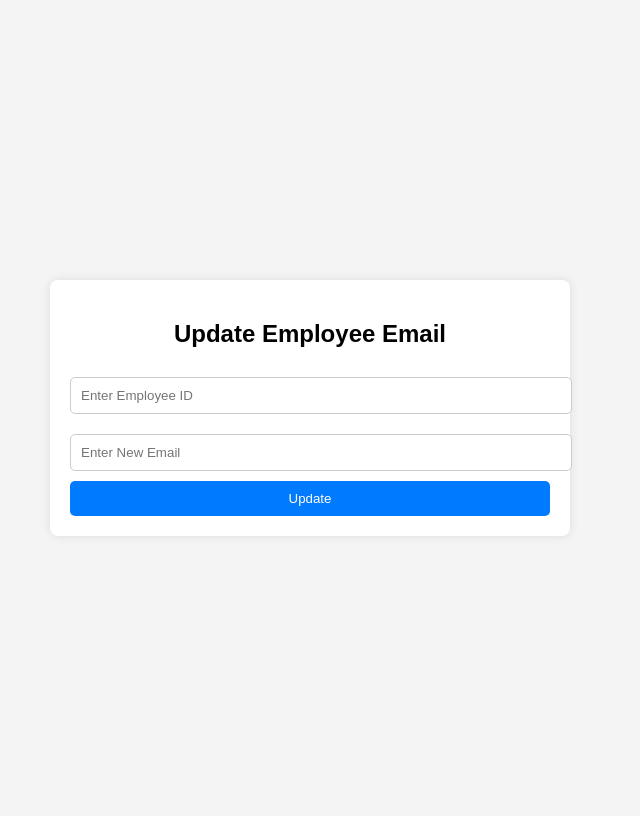
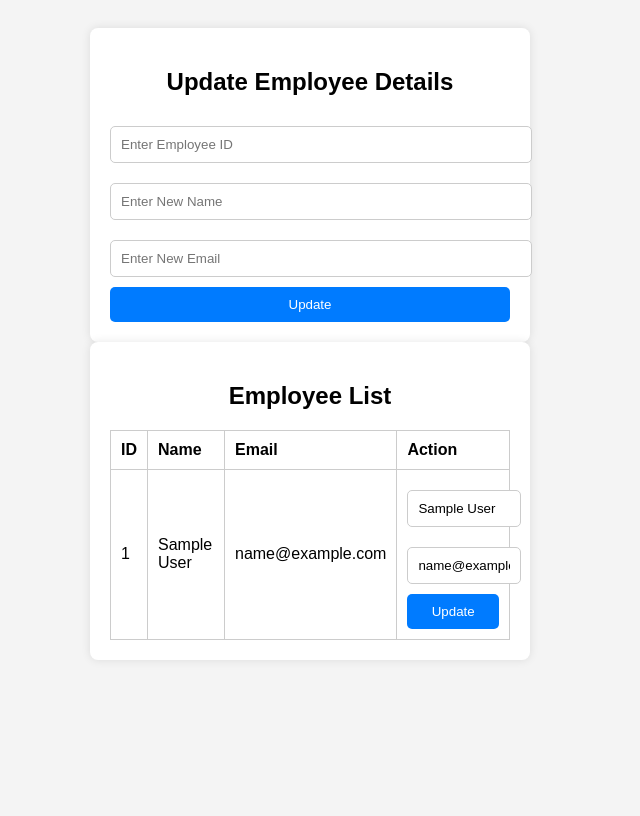
Before and after one commit to Joseph-KJ/jenkinsstudy, a PHP site: page / in a window 1280 px wide. Shown: the whole page, without its empty margins (330-970 px from the left). After the commit the page ends 640 px from the top, so only its background shows below. Run offline with PHP 8.4, Linux system fonts and the light colour scheme; tables that the repository leaves empty hold one stand-in row (values such as "Sample post"); data that the repository does not hold is empty.

Commit message:
Update index.php

```diff
--- a/hr-panel/index.php
+++ b/hr-panel/index.php
@@ -13,10 +13,13 @@ if ($conn->connect_error) {
 
 if ($_SERVER["REQUEST_METHOD"] == "POST") {
     $id = $_POST["id"];
+    $name = $_POST["name"];
     $email = $_POST["email"];
-    $sql = "UPDATE employees SET email='$email' WHERE id=$id";
+    $sql = "UPDATE employees SET name='$name', email='$email' WHERE id=$id";
     $conn->query($sql);
 }
+
+$result = $conn->query("SELECT * FROM employees");
 ?>
 
 <!DOCTYPE html>
@@ -24,15 +27,15 @@ if ($_SERVER["REQUEST_METHOD"] == "POST") {
 <head>
     <meta charset="UTF-8">
     <meta name="viewport" content="width=device-width, initial-scale=1.0">
-    <title>Update Employee Email</title>
+    <title>Update Employee Details</title>
     <style>
         body {
             font-family: Arial, sans-serif;
             display: flex;
-            justify-content: center;
+            flex-direction: column;
             align-items: center;
-            height: 100vh;
             background-color: #f4f4f4;
+            padding: 20px;
         }
         .container {
             background: white;
@@ -40,6 +43,19 @@ if ($_SERVER["REQUEST_METHOD"] == "POST") {
             border-radius: 8px;
             box-shadow: 0px 0px 10px rgba(0, 0, 0, 0.1);
             text-align: center;
+            width: 400px;
+        }
+        table {
+            width: 100%;
+            border-collapse: collapse;
+            margin-top: 20px;
+        }
+        table, th, td {
+            border: 1px solid #ccc;
+        }
+        th, td {
+            padding: 10px;
+            text-align: left;
         }
         input {
             width: 100%;
@@ -64,12 +80,40 @@ if ($_SERVER["REQUEST_METHOD"] == "POST") {
 </head>
 <body>
     <div class="container">
-        <h2>Update Employee Email</h2>
+        <h2>Update Employee Details</h2>
         <form method="POST">
             <input type="text" name="id" placeholder="Enter Employee ID" required>
+            <input type="text" name="name" placeholder="Enter New Name" required>
             <input type="email" name="email" placeholder="Enter New Email" required>
             <button type="submit">Update</button>
         </form>
     </div>
+
+    <div class="container">
+        <h2>Employee List</h2>
+        <table>
+            <tr>
+                <th>ID</th>
+                <th>Name</th>
+                <th>Email</th>
+                <th>Action</th>
+            </tr>
+            <?php while ($row = $result->fetch_assoc()) { ?>
+            <tr>
+                <td><?php echo $row['id']; ?></td>
+                <td><?php echo $row['name']; ?></td>
+                <td><?php echo $row['email']; ?></td>
+                <td>
+                    <form method="POST">
+                        <input type="hidden" name="id" value="<?php echo $row['id']; ?>">
+                        <input type="text" name="name" value="<?php echo $row['name']; ?>" required>
+                        <input type="email" name="email" value="<?php echo $row['email']; ?>" required>
+                        <button type="submit">Update</button>
+                    </form>
+                </td>
+            </tr>
+            <?php } ?>
+        </table>
+    </div>
 </body>
 </html>
```
